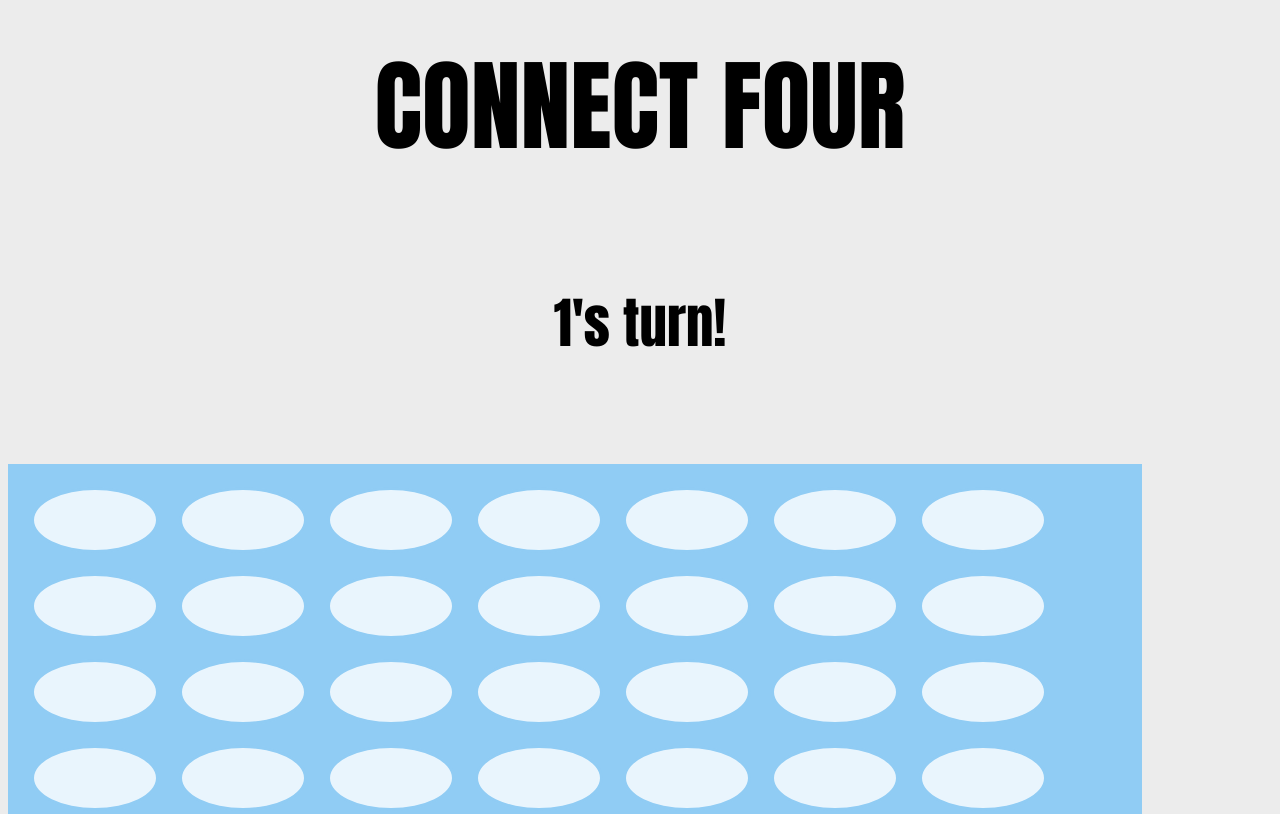
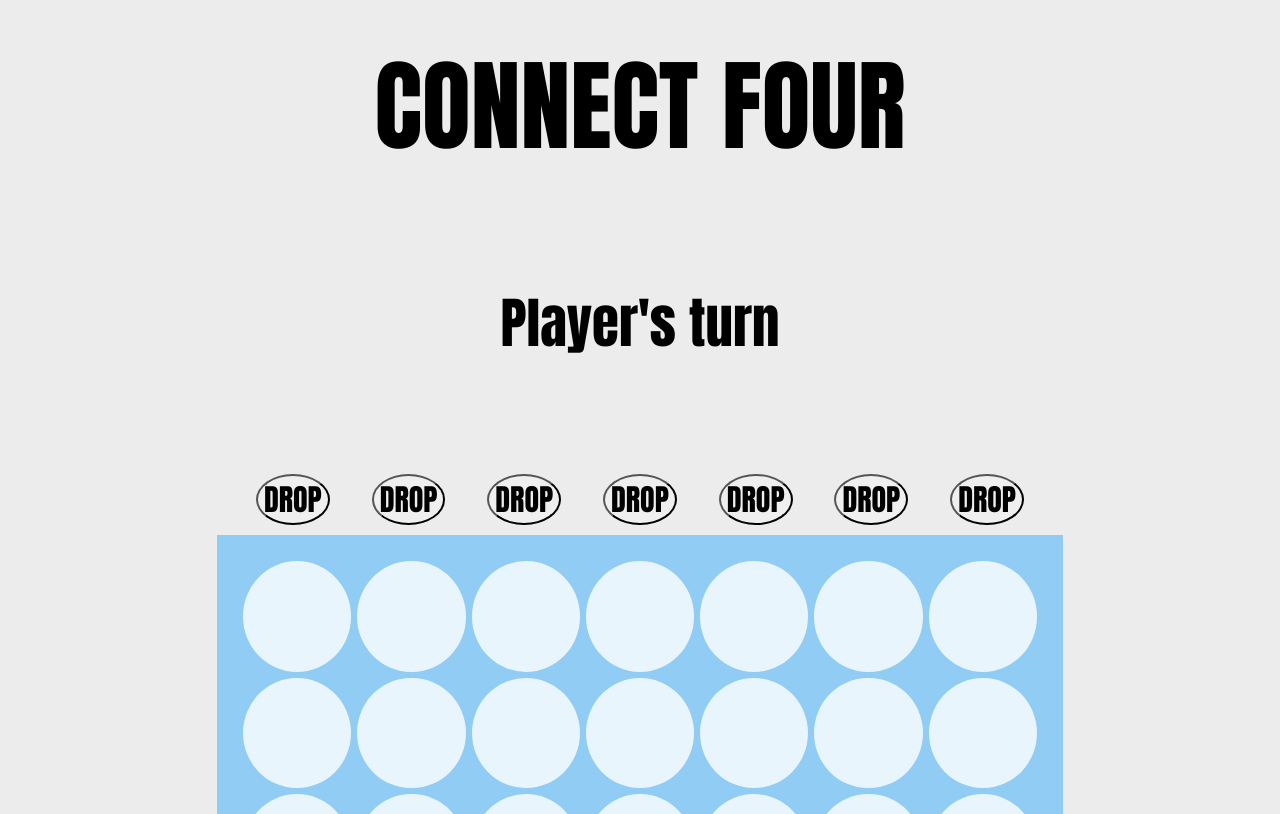
Before and after one commit to patinoale/project1-connect-four, a plain HTML site: page index.html in a window 1280 px wide. Shown: the top 814 px of the page. Drawn offline with Linux system fonts and the light colour scheme.

Commit message:
updated html

```diff
--- a/css/main.css
+++ b/css/main.css
@@ -20,13 +20,38 @@ h2 {
 
 .grid-container {
     display: grid;
-    grid-template-columns: 10vw 10vw 10vw 10vw 10vw 10vw 10vw;
-    grid-gap: 20px;
+    grid-template-columns: repeat(7, 1fr);
     padding: 20px;
-    border: #90CCF4 solid;
+    border: #90CCF4 solid 3px;
     background-color: #90CCF4;
-    width: 85vw;
+    width: 800px;
+    height: 700px;
+    margin: auto;
 }
+
+.drop-container {
+    align-items: center;
+    display: flex;
+    width: 810px;
+    margin: auto;
+    justify-content: space-around;
+    padding: 10px;
+    border: transparent;
+    background-color:transparent;
+
+}
+
+
+.drop-button {
+    font-family: Impact, Haettenschweiler, 'Arial Narrow Bold', sans-serif;
+    font-size: 30px;
+    margin: auto;
+    border-radius: 50%;
+    text-align: center;
+
+}
+
+
 
 .box {
     background-color:rgba(255, 255, 255, 0.8);
@@ -37,16 +62,9 @@ h2 {
     border-radius: 50%;
 }
 
-.empty {
-    background-color:rgba(255, 255, 255, 0.8);
-    text-align: center;
-    padding: 30px 0;
-    font-size: 30px;
-    border: #90CCF4 solid;
-    border-radius: 50%;
-}
 
-button {
+
+#replay {
     border: none;
     color: black;
     padding: 16px 32px;
@@ -60,7 +78,7 @@ button {
     font-family: Impact, Haettenschweiler, 'Arial Narrow Bold', sans-serif;
 }
 
-.player1 {
+.player-1 {
     background-color:rgb(233, 141, 137);
     text-align: center;
     padding: 30px 0;
@@ -69,7 +87,7 @@ button {
     border-radius: 50%;
 }
 
-.player2 {
+.player-2 {
     background-color: rgb(237, 209, 101);
     text-align: center;
     padding: 30px 0;
--- a/index.html
+++ b/index.html
@@ -11,7 +11,17 @@
 </head>
 <body>
     <h1>CONNECT FOUR</h1>
-    <h2>Player's turn</h2>
+    <h2 id="message-prompt">Player's turn</h2>
+        <div class="drop-container">
+            <div><button class="drop-button">DROP</button></div>
+            <div><button class="drop-button">DROP</buttonclass="drop-button"></div>
+            <div><button class="drop-button">DROP</button></div>
+            <div><button class="drop-button">DROP</button></div>
+            <div><button class="drop-button">DROP</button></div>
+            <div><button class="drop-button">DROP</button></div>
+            <div><button class="drop-button">DROP</button></div>
+        </div>
+
         <div class="grid-container" id="board">
 
              <div class="box" id="0"></div>
--- a/js/main.js
+++ b/js/main.js
@@ -1,25 +1,26 @@
 /*----- constants -----*/
 
-const players = {
-    player1: 1,
-    player2: 2
-}
+ const players = {
+     player1 = 1
+     player2 = 2
+ }
 
 /*----- app's state (variables) -----*/
 
 let board;
-let turn = 1;
+let turn;
 let winner;
 
 
 
 /*----- cached element references -----*/
 
-const cells = document.querySelectorAll('#board > div');
+const cells = Array.from(document.querySelectorAll('#board > div'));
 const message = document.querySelector('h2');
+
 /*----- event listeners -----*/
 
-document.getElementById('board').addEventListener('click', turnMade);
+document.getElementById('board').addEventListener('click', moveMade);
 
 /*----- functions -----*/
 
@@ -27,25 +28,27 @@ function init() {
     board =  new Array(42).fill(null);
     turn = 1;
     winner = null;
-    selectedCell = null;
-    render();
+
+render();
 };
+
 init()
 
+//////////////////////////////////////////////////////////////
 
 function render(){
-    cells.forEach(function(e, i) {
-        //console.log(play,i)
-    let color;
-    if (board[i] === selectedCell){
-        color = 'player1';
-    };
+    board.forEach(function(e, i) {
+        //console.log(e,i)
     cells[i].textcontent = e;
-    });
-    message.textContent = `${turn}'s turn!`};
+});
+
+    message.textContent = `${turn}'s turn!`;
+};
 
 
-function turnMade(event) {
+//////////////////////////////////////////////////////////////
+
+function moveMade(event) {
     let idx = cells.findIndex(function(box) {
         return box === event.target;
     });
@@ -56,19 +59,23 @@ function turnMade(event) {
         else {
         turn = 1
         };
+
     render();
+};
 
+function changeColor() {
+    if (moveMade === 1) {
+        document.getElementsByClassName("box").style.backgroundColor="red";
+    }
+}
 
-
-
-};
 
 // init();
 
 
-
+//start game with empty cells set to 0 or null
 //player1 is red(1) (goes first) player2 is yellow(2)(goes second)
-//player whose turn it is picks a column
-//their tile will fall on the first open spot (0) in that column
+//when player clicks over column change color of cell to player's color (first from the top that is 0 or null)
+//make a transparent row above first row that selects entire column and drops token in first empty cell
 //players keep picking until someone connects 4
 //0 - empty cell 1- red 2- yellow;
```
Lines whose indentation alone changed are shown as unchanged.
